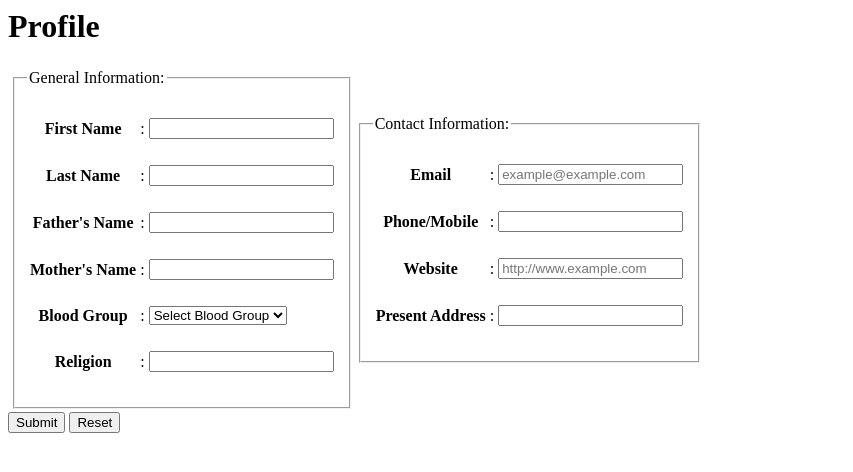
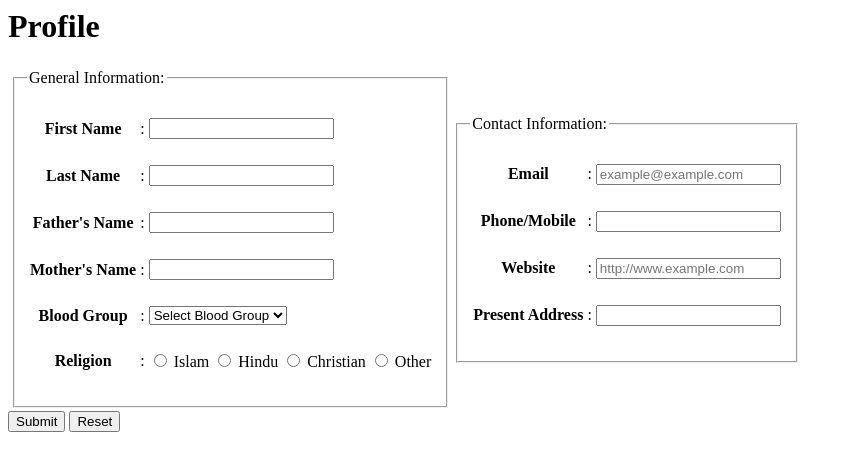
Before and after one commit to TamimAhamed26/WT, a PHP site: page /l-2.php in a window 1280 px wide. Shown: the top 472 px of the page, without its empty margins (0-853 px from the left). Run offline with PHP 8.4, Linux system fonts and the light colour scheme.

Commit message:
prac git commit -m "prac"
git push origin master

```diff
--- a/L-2/l-2.php
+++ b/L-2/l-2.php
@@ -65,7 +65,12 @@
                         <tr>
                             <th>Religion</th>
                             <td>:</td>
-                            <td><input type="text" name="religion" required></td>
+                            <td>
+                                <input type="radio" name="religion" value="Islam" required> Islam
+                                <input type="radio" name="religion" value="Hindu" required> Hindu
+                                <input type="radio" name="religion" value="Christian" required> Christian
+                                <input type="radio" name="religion" value="Other" required> Other
+                            </td>
                         </tr>
                         <tr><td><br></td></tr>
                     </table>
```
